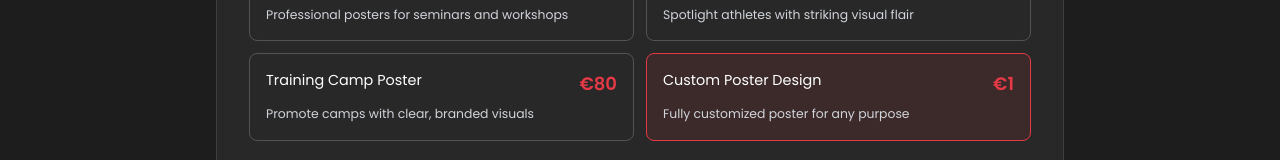
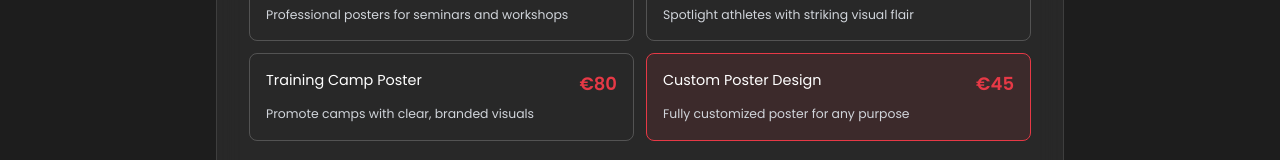
Before and after one commit to StylianosNicolaou/karate_designs_cn, a Next.js app: page /order in a window 1280 px wide. Shown: the part 540-700 px from the top of the page. Built offline with nearby package versions, Linux system fonts and the light colour scheme; no server answers.

Commit message:
fix price for custom poster design

```diff
--- a/components/ServicesGrid.js
+++ b/components/ServicesGrid.js
@@ -45,7 +45,7 @@ const categories = [
       {
         title: "Custom Poster Design",
         desc: "Fully customized poster for any purpose.",
-        price: "€1",
+        price: "€45",
       },
     ],
   },
--- a/pages/api/create-checkout-session.js
+++ b/pages/api/create-checkout-session.js
@@ -8,7 +8,7 @@ const SERVICE_PRICES = {
   "seminar-poster": { price: 8000, name: "Seminar Poster" }, // €80.00
   "athlete-poster": { price: 7000, name: "Athlete Highlight Poster" }, // €70.00
   "training-camp-poster": { price: 8000, name: "Training Camp Poster" }, // €80.00
-  "custom-poster": { price: 100, name: "Custom Poster Design" }, // €45.00
+  "custom-poster": { price: 4500, name: "Custom Poster Design" }, // €45.00
 
   // Banner Design
   "event-banner": { price: 13000, name: "Event Banner" }, // €130.00
--- a/pages/order.js
+++ b/pages/order.js
@@ -46,7 +46,7 @@ const serviceOptions = [
       {
         id: "custom-poster",
         name: "Custom Poster Design",
-        price: 1,
+        price: 45,
         description: "Fully customized poster for any purpose",
       },
     ],
```
